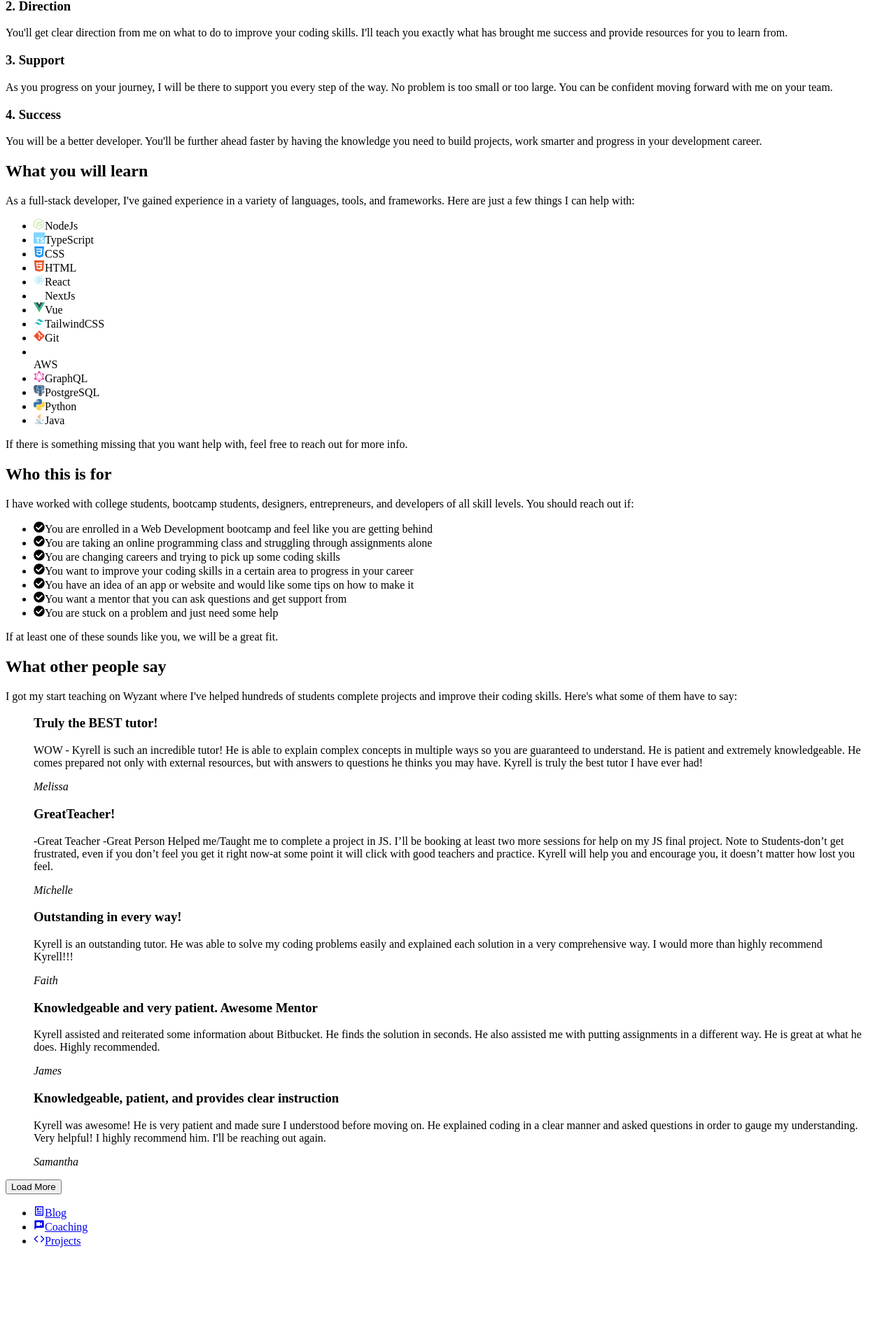
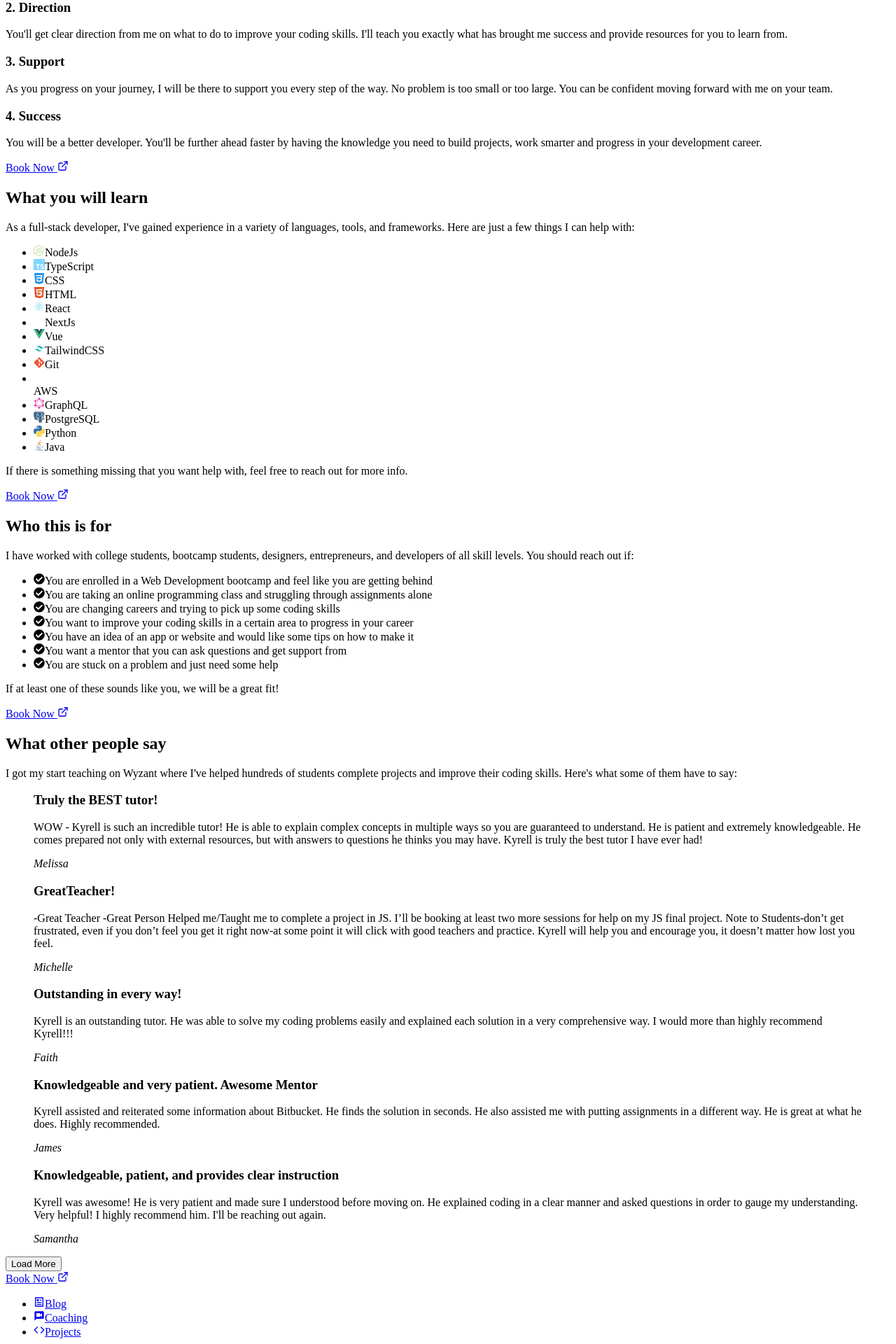
Before and after one commit to kyrelldixon/kyrelldixon.com, a Next.js app: page /coaching in a window 1280 px wide. Shown: the part 538-2458 px from the top of the page at 70% size. Before the commit the page ends 2336 px from the top, so only its background shows below. Built offline with nearby package versions, Linux system fonts and the light colour scheme; a web font is replaced by a local one.

Commit message:
feat: add more booking buttons

```diff
--- a/pages/coaching.js
+++ b/pages/coaching.js
@@ -45,9 +45,12 @@ export default function CoachingPage() {
             href="https://app.acuityscheduling.com/schedule.php?owner=19120506#selectedTimes"
             target="_blank"
             rel="noopener noreferrer"
-            className="px-6 py-2 text-sm font-semibold bg-green-400 rounded-lg hover:bg-green-500"
+            className="inline-flex items-center justify-center px-6 py-2 text-sm font-bold bg-green-400 rounded-lg hover:bg-green-500"
           >
-            Schedule a Session
+            <span className="mr-2">Book Now</span>{" "}
+            <span className="text-lg">
+              <Icon name="external-link" />
+            </span>
           </a>
         </section>
         <section className="py-16 md:py-20">
@@ -117,6 +120,19 @@ export default function CoachingPage() {
                 and progress in your development career.
               </p>
             </div>
+            <div className="max-w-2xl mx-auto">
+              <a
+                href="https://app.acuityscheduling.com/schedule.php?owner=19120506#selectedTimes"
+                target="_blank"
+                rel="noopener noreferrer"
+                className="inline-flex items-center justify-center px-6 py-2 text-sm font-bold bg-green-400 rounded-lg hover:bg-green-500"
+              >
+                <span className="mr-2">Book Now</span>{" "}
+                <span className="text-lg">
+                  <Icon name="external-link" />
+                </span>
+              </a>
+            </div>
           </div>
         </section>
         <section className="py-8 md:py-12">
@@ -130,10 +146,21 @@ export default function CoachingPage() {
               help with:
             </p>
             <SkillsList skills={skills} />
-            <p>
+            <p className="mb-8">
               If there is something missing that you want help with, feel free
               to reach out for more info.
             </p>
+            <a
+              href="https://app.acuityscheduling.com/schedule.php?owner=19120506#selectedTimes"
+              target="_blank"
+              rel="noopener noreferrer"
+              className="inline-flex items-center justify-center px-6 py-2 text-sm font-bold bg-green-400 rounded-lg hover:bg-green-500"
+            >
+              <span className="mr-2">Book Now</span>{" "}
+              <span className="text-lg">
+                <Icon name="external-link" />
+              </span>
+            </a>
           </div>
         </section>
         <section className="py-8 md:py-12">
@@ -198,9 +225,20 @@ export default function CoachingPage() {
                 </li>
               </ul>
             </div>
-            <p>
-              If at least one of these sounds like you, we will be a great fit.
+            <p className="mb-8">
+              If at least one of these sounds like you, we will be a great fit!
             </p>
+            <a
+              href="https://app.acuityscheduling.com/schedule.php?owner=19120506#selectedTimes"
+              target="_blank"
+              rel="noopener noreferrer"
+              className="inline-flex items-center justify-center px-6 py-2 text-sm font-bold bg-green-400 rounded-lg hover:bg-green-500"
+            >
+              <span className="mr-2">Book Now</span>{" "}
+              <span className="text-lg">
+                <Icon name="external-link" />
+              </span>
+            </a>
           </div>
         </section>
         <section className="py-8 md:py-12">
@@ -214,7 +252,7 @@ export default function CoachingPage() {
                 students complete projects and improve their coding skills.
                 Here's what some of them have to say:
               </p>
-              <div className="flex flex-col items-center space-y-6 md:space-y-8">
+              <div className="flex flex-col items-center mb-8 space-y-6 md:space-y-8">
                 <Reviews reviews={reviews.slice(0, visible)} />
                 {visible < reviews.length && (
                   <button
@@ -225,7 +263,17 @@ export default function CoachingPage() {
                   </button>
                 )}
               </div>
-              <p></p>
+              <a
+                href="https://app.acuityscheduling.com/schedule.php?owner=19120506#selectedTimes"
+                target="_blank"
+                rel="noopener noreferrer"
+                className="inline-flex items-center justify-center px-6 py-2 text-sm font-bold bg-green-400 rounded-lg hover:bg-green-500"
+              >
+                <span className="mr-2">Book Now</span>{" "}
+                <span className="text-lg">
+                  <Icon name="external-link" />
+                </span>
+              </a>
             </div>
           </div>
         </section>
```
